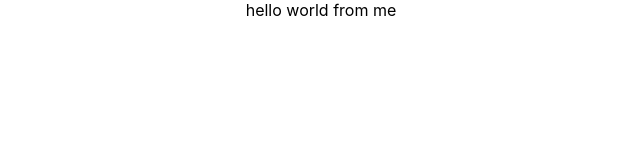
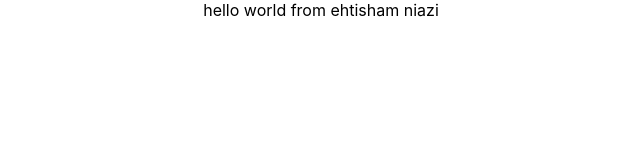
Before and after one commit to Ehtisham32/bootcamp-react-class2, a React (Create React App) app: page / in a window 1280 px wide. Shown: the top 160 px of the page, without its empty margins (319-959 px from the left). Built offline with nearby package versions, Linux system fonts and the light colour scheme.

Commit message:
hellloworld

```diff
--- a/src/App.js
+++ b/src/App.js
@@ -4,7 +4,7 @@ import './App.css';
 function App() {
   return (
     <div className="App">
-      hello world from me
+      hello world from ehtisham niazi
     </div>
   );
 }
```
